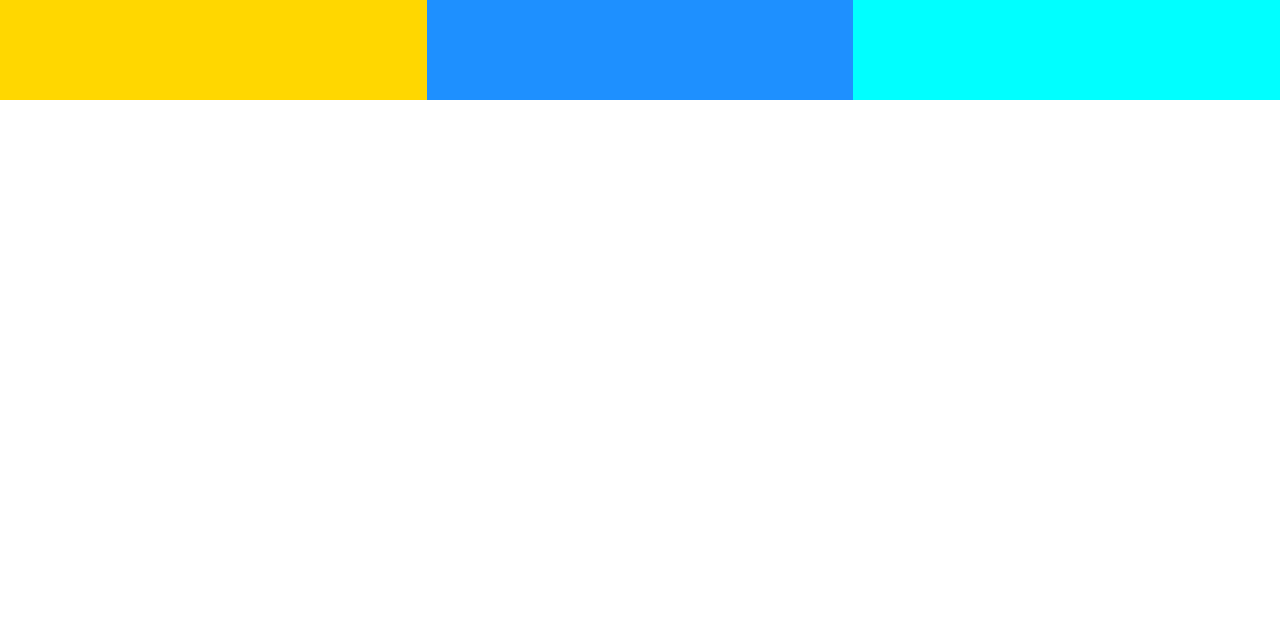
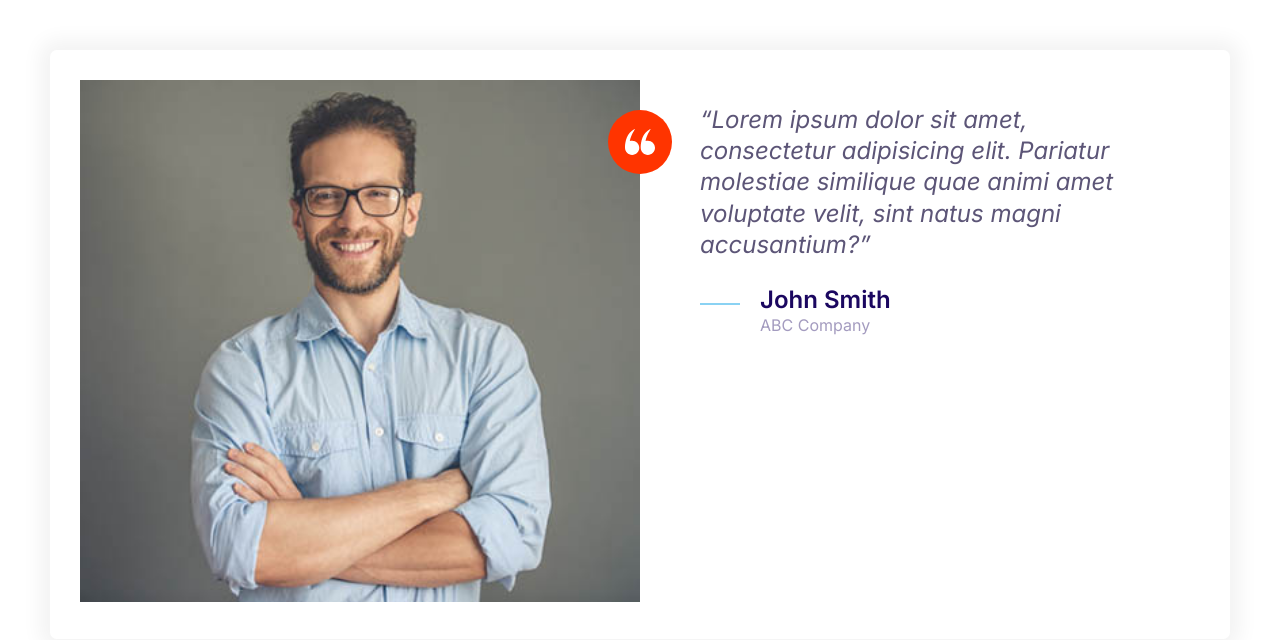
Before and after one commit to marcobgh/moshify, a plain HTML site: page index.html in a window 1280 px wide. Drawn offline with Linux system fonts and the light colour scheme.

Commit message:
Builiding the testimonial compenent

```diff
--- a/css/styles.css
+++ b/css/styles.css
@@ -165,10 +165,19 @@ a {
     height: 40px;
 }
 
+.icon--small {
+    width: 30px;
+    height: 30px;
+}
+
+
 .icon--primary {
     fill: var(--color-primary)
 }
 
+.icon--white {
+    fill: #fff;
+}
 .icon-container {
     background: #f3f9fa;
     width: 64px;
@@ -178,6 +187,11 @@ a {
     justify-content: center;
     align-items: center;
 }
+
+.icon-container--accent {
+    background: var(--color-accent);
+}
+
 
 /* Buttons */
 
@@ -419,7 +433,7 @@ a {
 .quote__company {
     color: var(--color-headings);
     opacity: 40%;;
-    font-size: 2rem;
+    font-size: 1.6rem;
 }
 
 .quote__line {
@@ -458,3 +472,33 @@ a {
         grid-template-columns: 1fr 1fr 1fr;
     }
 }
+
+/* Testimonial */
+
+.testimonial {
+    padding: 3rem;
+}
+
+.testimonial__image {
+    position: relative;
+}
+
+.testimonial__image > img {
+    width: 100%;
+}
+
+.testimonial__image > .icon-container {
+    position: absolute;
+    top: 3rem;
+    right: -32px;
+}
+
+@media screen and (min-width: 768px) {
+    .testimonial .quote, .testimonial .quote__author {
+        font-size: 2.4rem;
+    }
+
+    .testimonial .quote {
+        margin-left: 6rem;
+    }
+}
--- a/index.html
+++ b/index.html
@@ -10,11 +10,34 @@
     <link rel="stylesheet" href="css/normalize.css">
     <link rel="stylesheet" href="css/styles.css">
 </head>
-<body>
-    <div class="grid grid--1x3">
-        <div style="height: 100px; background: gold;"></div>
-        <div style="height: 100px; background: dodgerblue;"></div>
-        <div style="height: 100px; background: cyan;"></div>
+<body style="padding: 5rem;">
+    <div class="card testimonial">
+        <div class="grid grid--1x2">
+            <div class="testimonial__image">
+                <img src="images/testimonial.jpg" alt="Happy smiling costumer">
+                <span class="icon-container icon-container--accent">
+                    <svg class="icon icon--white icon--small">
+                        <use xlink:href="images/sprite.svg#quotes"></use>
+                    </svg>
+                </span>
+            </div>
+            <blockquote class="quote">
+                <p class="quote__text">Lorem ipsum dolor sit amet, consectetur adipisicing elit. Pariatur molestiae similique quae animi amet voluptate velit, sint natus magni accusantium?</p>
+                <footer>
+                    <div class="media">
+                        <div class="media__image">
+                            <svg class="icon icon--primary quote__line">
+                                <use xlink:href="images/sprite.svg#line"></use>
+                            </svg>
+                        </div>
+                        <div class="media__body">
+                            <h3 class="media__title quote__author">John Smith</h3>
+                            <p class="quote__company">ABC Company</p>
+                        </div>
+                    </div>
+                </footer>
+            </blockquote>
+        </div>
     </div>
 </body>
 </html>
```
Also changed, not shown: components/testimonials.html (added, +28 -0 lines), images/testimonial.jpg (added).
